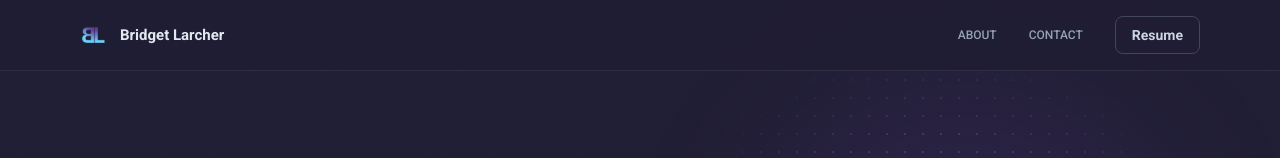
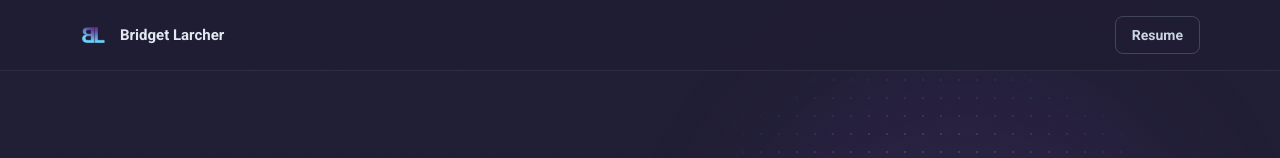
Before and after one commit to bridgetlarcher/portfolio, a Next.js app: page / in a window 1280 px wide. Shown: the top 158 px of the page. Built offline with nearby package versions, Linux system fonts and the light colour scheme.

Commit message:
Fix: Scroll behavior

```diff
--- a/app/portfolio/layout.tsx
+++ b/app/portfolio/layout.tsx
@@ -4,7 +4,6 @@ import { projects } from '../../types/projects'
 import { usePathname } from 'next/navigation'
 import { Pill } from '@/components/ui/Pill'
 import { TldrSection } from '@/components/portfolio/TldrSection'
-import { scrollToTop } from '@/lib/scrollHelper'
 
 export default function PortfolioLayout({ children }: { children: React.ReactNode }) {
   const path = usePathname()
@@ -21,7 +20,6 @@ export default function PortfolioLayout({ children }: { children: React.ReactNod
       </div>
       {project?.tldr && <TldrSection tldr={project.tldr} />}
       {children}
-      {scrollToTop()}
     </main>
   )
 }
--- a/components/layout/NavLinks.tsx
+++ /dev/null
@@ -1,24 +0,0 @@
-'use client'
-
-import { scrollToSection } from '@/lib/scrollHelper'
-import { usePathname } from 'next/navigation'
-
-const linkClass =
-  'hover:text-primary-300 hidden text-xs font-medium uppercase text-slate-400 no-underline transition duration-300 ease-in-out sm:inline'
-
-// In-page section links only make sense on the home page. Hide them on
-// /portfolio/* case studies, leaving the TopNav with just the Resume button.
-export function NavLinks() {
-  const pathname = usePathname()
-  if (pathname?.startsWith('/portfolio')) return null
-  return (
-    <>
-      <a href="#about" className={linkClass} onClick={(e) => scrollToSection(e, '#about')}>
-        About
-      </a>
-      <a href="#contact" className={linkClass} onClick={(e) => scrollToSection(e, '#contact')}>
-        Contact
-      </a>
-    </>
-  )
-}
--- a/components/layout/TopNav.tsx
+++ b/components/layout/TopNav.tsx
@@ -2,7 +2,6 @@ import Image from 'next/image'
 import Link from 'next/link'
 import { Button } from '@/components/ui/Button'
 import { socialLinks } from '@/lib/socialLinks'
-import { NavLinks } from '@/components/layout/NavLinks'
 
 export function TopNav() {
   return (
@@ -21,7 +20,6 @@ export function TopNav() {
           <span className="text-[15px] font-bold text-slate-200">Bridget Larcher</span>
         </Link>
         <div className="flex items-center gap-5 sm:gap-8">
-          <NavLinks />
           <Button href={socialLinks.resume.href} external>
             Resume
           </Button>
```
